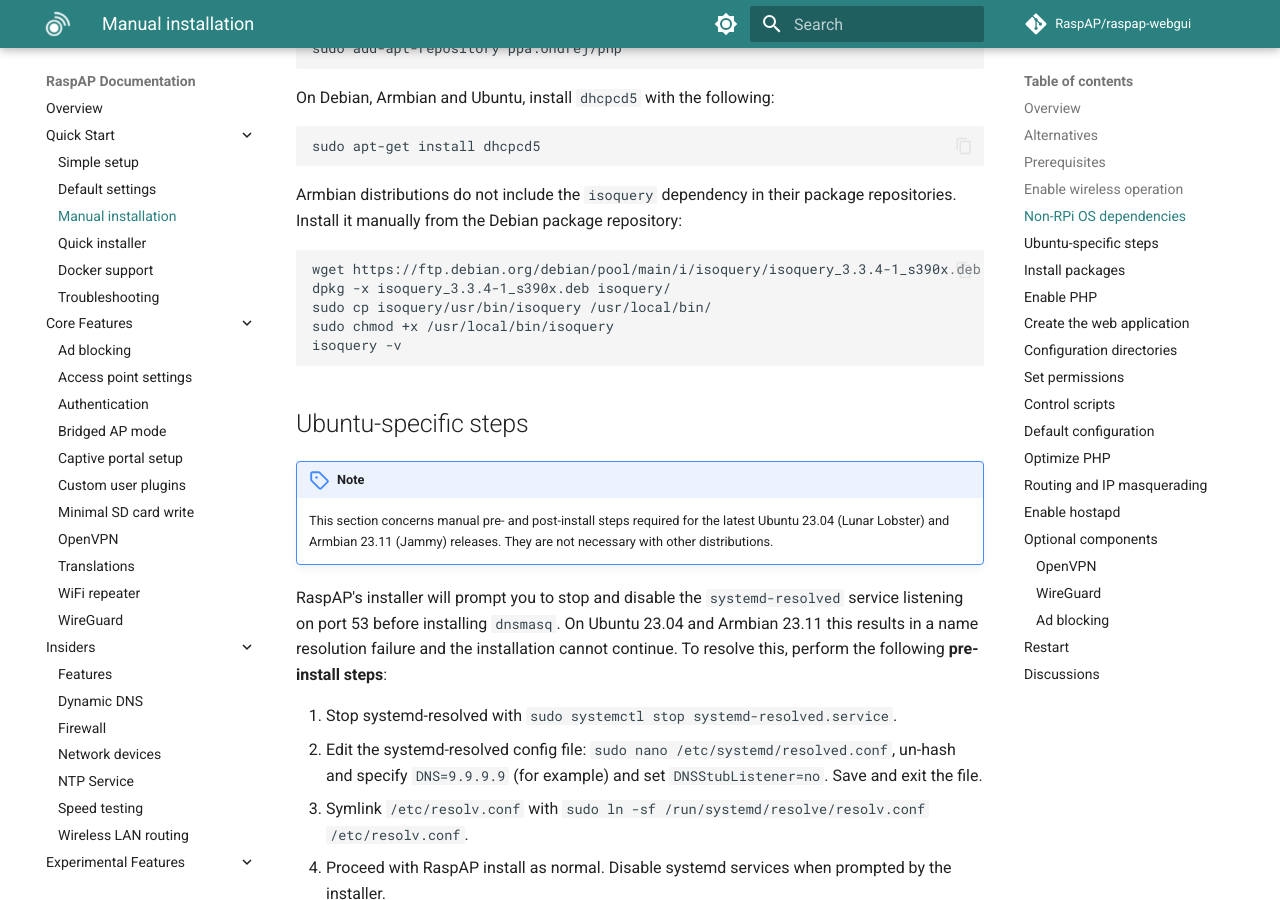
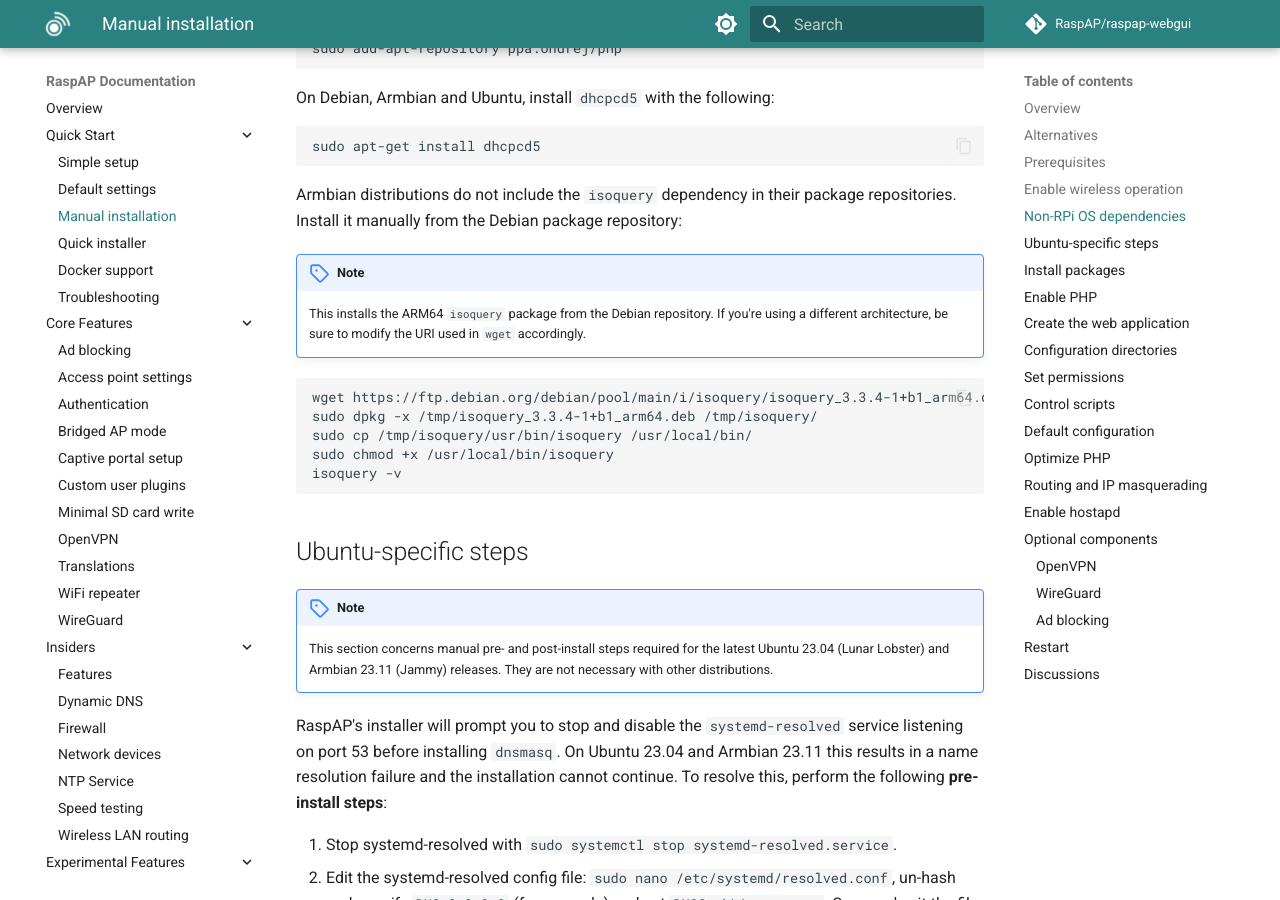
Before and after one commit to RaspAP/raspap-docs, an MkDocs documentation site: the page built from docs/manual.md, in a window 1280 px wide and 900 px high, scrolled down 1383 px. Built offline with MkDocs 1.6.1 and Material for MkDocs 9.7.7, drawn with Linux system fonts in a browser that asks for light colours; comment, search, counter and statistics services are not loaded.

Commit message:
Update isoquery wget URI, add note to install step

````diff
--- a/docs/manual.md
+++ b/docs/manual.md
@@ -51,10 +51,13 @@
 
 Armbian distributions do not include the `isoquery` dependency in their package repositories. Install it manually from the Debian package repository:
 
+!!! note "Note"
+    This installs the ARM64 `isoquery` package from the Debian repository. If you're using a different architecture, be sure to modify the URI used in `wget` accordingly.
+
 ```
-wget https://ftp.debian.org/debian/pool/main/i/isoquery/isoquery_3.3.4-1_s390x.deb
-dpkg -x isoquery_3.3.4-1_s390x.deb isoquery/
-sudo cp isoquery/usr/bin/isoquery /usr/local/bin/
+wget https://ftp.debian.org/debian/pool/main/i/isoquery/isoquery_3.3.4-1+b1_arm64.deb -P /tmp
+sudo dpkg -x /tmp/isoquery_3.3.4-1+b1_arm64.deb /tmp/isoquery/
+sudo cp /tmp/isoquery/usr/bin/isoquery /usr/local/bin/
 sudo chmod +x /usr/local/bin/isoquery
 isoquery -v
 
````
